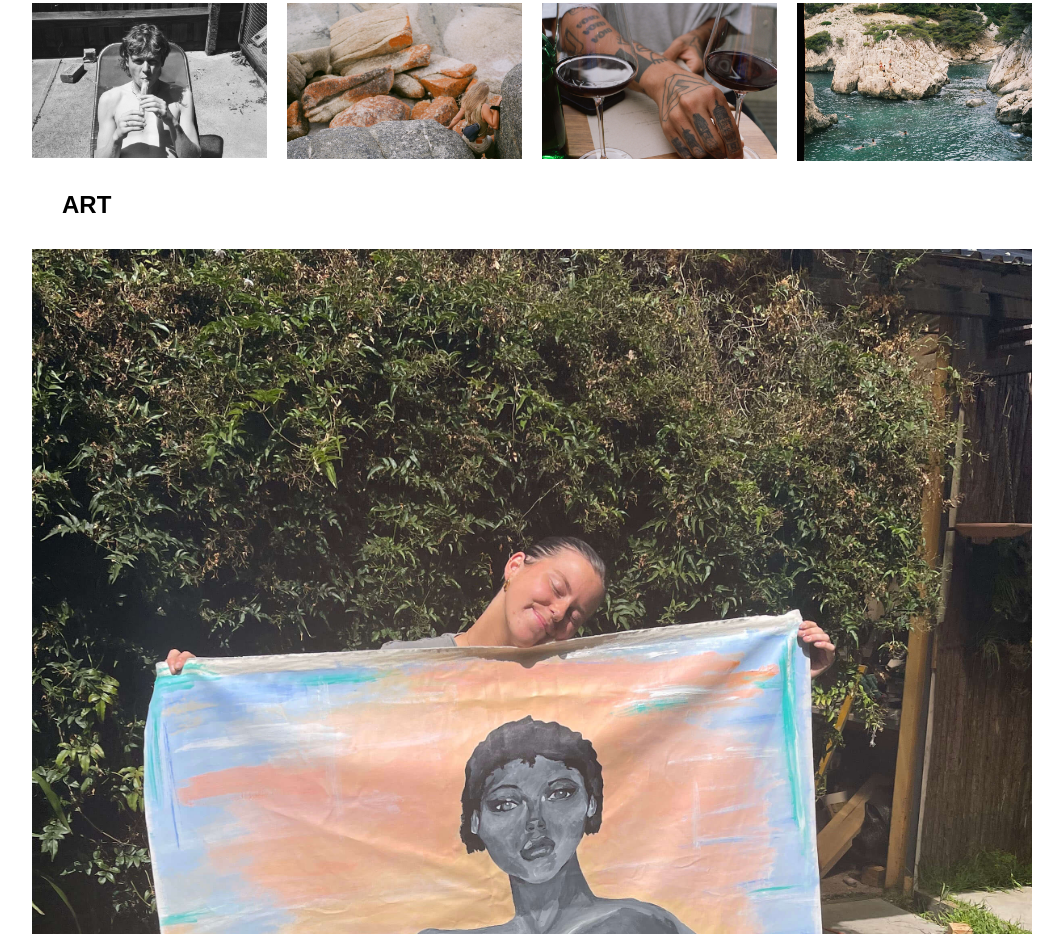
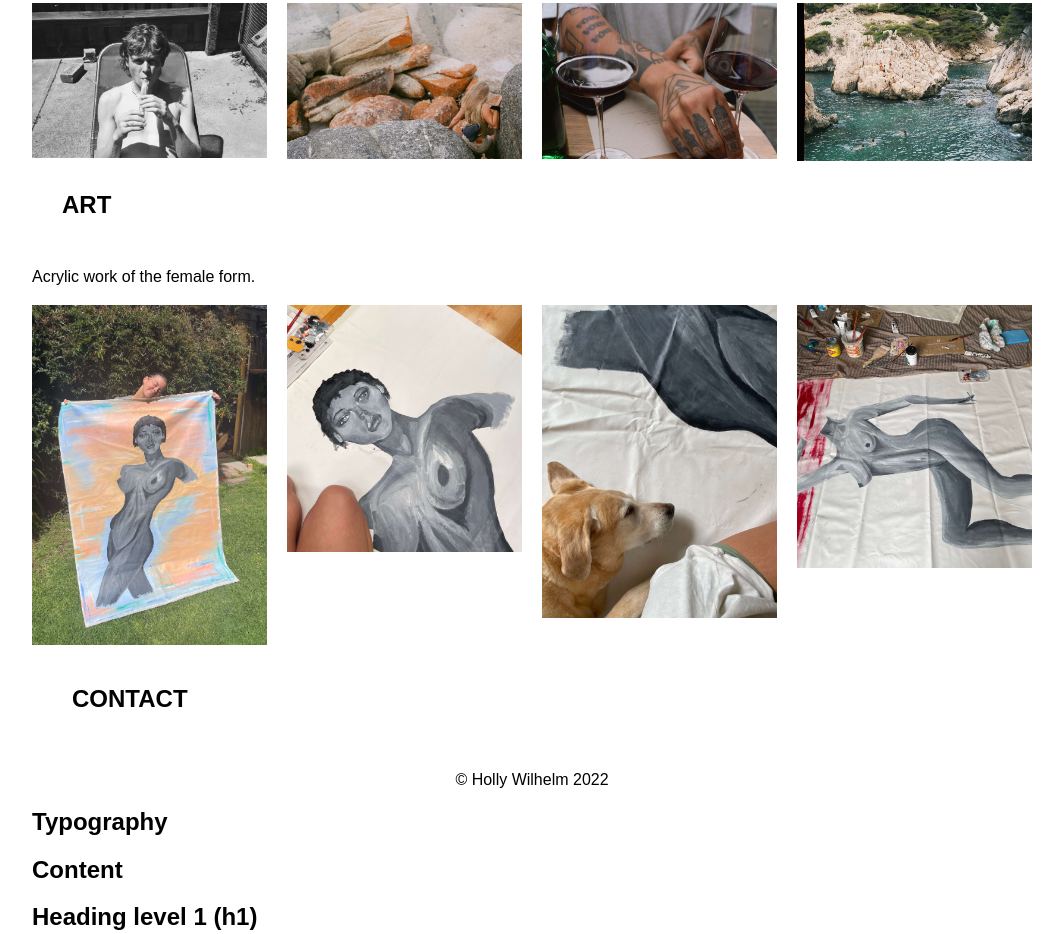
Before and after one commit to hollyw99/HollyWilhelm2022-T2, a plain HTML site: page index.html in a window 1280 px wide. Shown: the part 971-1905 px from the top of the page, without its empty margins (108-1171 px from the left). Drawn offline with Linux system fonts and the light colour scheme.

Commit message:
updates to art section

```diff
--- a/index.html
+++ b/index.html
@@ -103,15 +103,25 @@
 
                 <div class="grid-item">ART</div>
 
+                <p>Acrylic work of the female form. </p>
+
             </div>
+
+        <section class= second-row-art>
 
             <img src="resources/images/meandlady1crop.jpg" alt="me&biglady">
 
             <img src="resources/images/closeuplady1crop.jpg" alt="insidecloseup">
 
+            <img src="resources/images/narla.jpg" alt="narla">
+
             <img src="resources/images/croplady2.jpg" alt="secondladyfloor">
 
-            <img src="resources/images/narla.jpg" alt="narla">
+
+
+        </section>
+
+
 
 
 
--- a/resources/css/style.css
+++ b/resources/css/style.css
@@ -138,3 +138,13 @@ footer { text-align: center;
 
     }
 }
+
+@media screen and (min-width:600px){
+    .second-row-art {
+        display: grid;
+        grid-template-columns: 1fr 1fr 1fr 1fr;
+        gap: 20px;
+
+    }
+
+}
```
